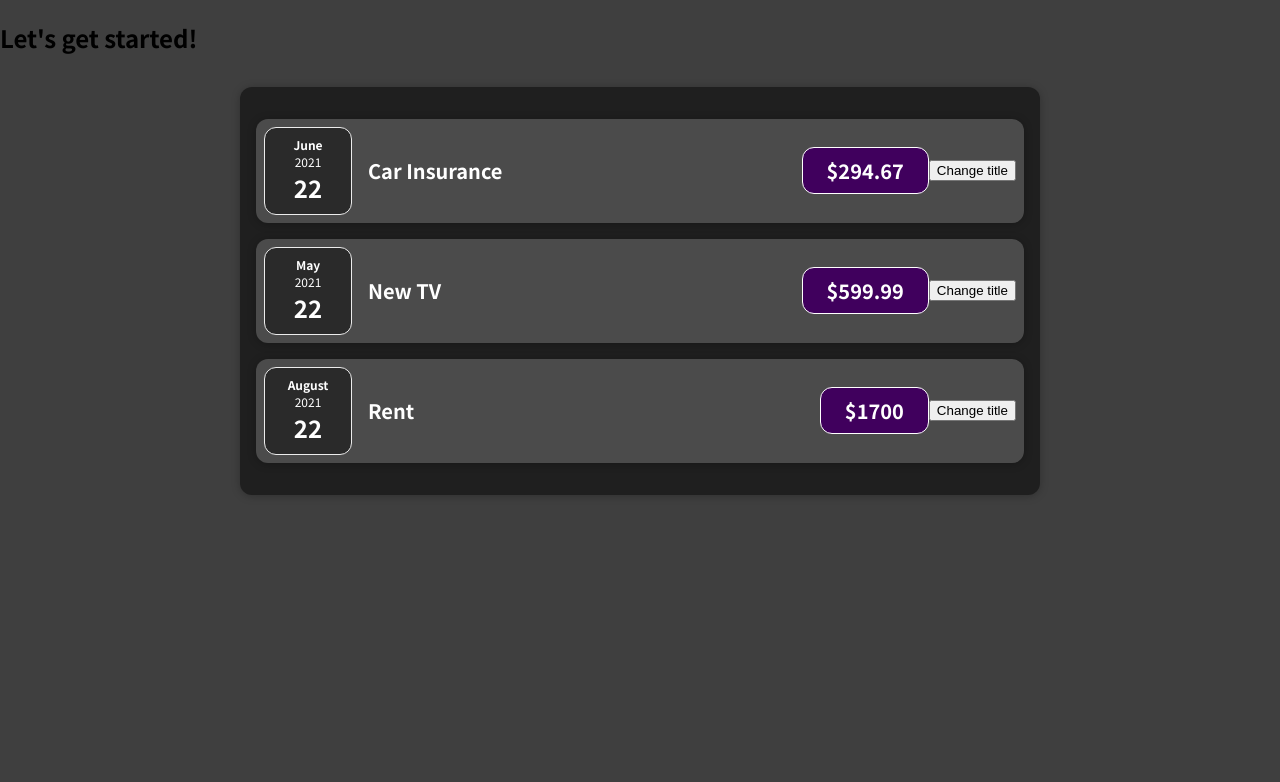
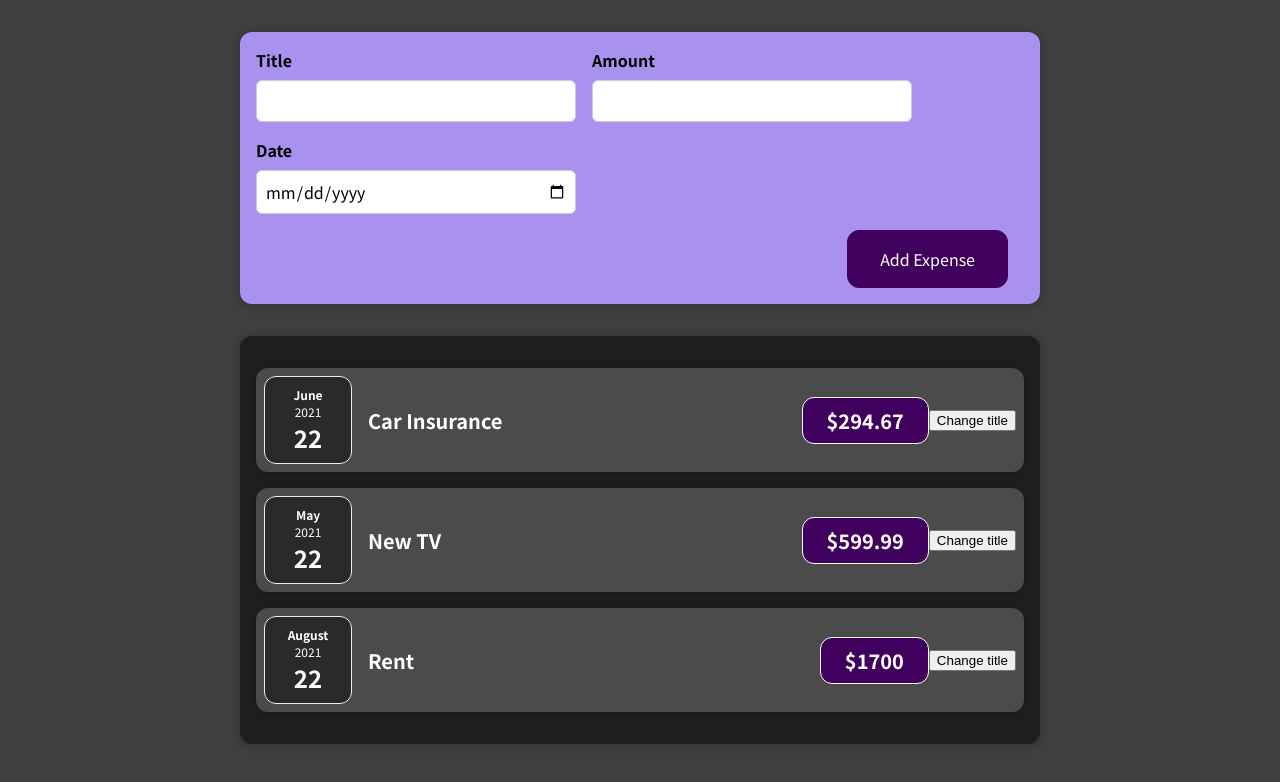
Before and after one commit to pazzissima/React2021, a React (Create React App) app: page / in a window 1280 px wide. Shown: the top 782 px of the page. Built offline with nearby package versions, Linux system fonts and the light colour scheme.

Commit message:
added a form - 2 new components

```diff
--- a/src/App.js
+++ b/src/App.js
@@ -1,4 +1,5 @@
 import React from 'react';
+import NewExpense from './components/NewExpense/NewExpense';
 import Expenses from './components/Expenses/Expenses';
 
 const App = () => {
@@ -23,19 +24,19 @@
   	}
   ];
 
-  return React.createElement(
-  	'div',
-  	{},
-  	React.createElement('h2', {}, "Let's get started!"),
-  	React.createElement(Expenses, {items: expenses})
+  // return React.createElement(
+  // 	'div',
+  // 	{},
+  // 	React.createElement('h2', {}, "Let's get started!"),
+  // 	React.createElement(Expenses, {items: expenses})
+  // );
+
+  return (
+    <div>
+      <NewExpense />
+      <Expenses items={expenses}/>
+    </div>
   );
-
-  // return (
-  //   <div>
-  //     <h2>Let's get started!</h2>
-  //     <Expenses items={expenses}/>
-  //   </div>
-  // );
 }
 
 export default App;
--- /dev/null
+++ b/src/components/NewExpense/ExpenseForm.css
@@ -0,0 +1,26 @@
+.new-expense__controls {
+  display: flex;
+  flex-wrap: wrap;
+  gap: 1rem;
+  margin-bottom: 1rem;
+  text-align: left;
+}
+
+.new-expense__control label {
+  font-weight: bold;
+  margin-bottom: 0.5rem;
+  display: block;
+}
+
+.new-expense__control input {
+  font: inherit;
+  padding: 0.5rem;
+  border-radius: 6px;
+  border: 1px solid #ccc;
+  width: 20rem;
+  max-width: 100%;
+}
+
+.new-expense__actions {
+  text-align: right;
+}
--- /dev/null
+++ b/src/components/NewExpense/ExpenseForm.js
@@ -0,0 +1,31 @@
+import React from 'react';
+
+import './ExpenseForm.css';
+
+const ExpenseForm = () => {
+	return (
+		<form>
+			<div className="new-expense__controls">
+				<div className="new-expense__control">
+					<label>Title</label>
+					<input type="text" />
+				</div>
+
+				<div className="new-expense__control">
+					<label>Amount</label>
+					<input type="number" min="0.01" step="0.01" />
+				</div>
+
+				<div className="new-expense__control">
+					<label>Date</label>
+					<input type="date" min="2019-01-01" max="2022-12-31" />
+				</div>
+			</div>
+			<div className="new-expense__actions">
+				<button type="submit">Add Expense</button>
+			</div>
+		</form>
+	);
+}
+
+export default ExpenseForm;
--- /dev/null
+++ b/src/components/NewExpense/NewExpense.css
@@ -0,0 +1,38 @@
+.new-expense {
+  background-color: #a892ee;
+  padding: 1rem;
+  margin: 2rem auto;
+  width: 50rem;
+  max-width: 95%;
+  border-radius: 12px;
+  text-align: center;
+  box-shadow: 0 1px 8px rgba(0, 0, 0, 0.25);
+}
+
+.new-expense button {
+  font: inherit;
+  cursor: pointer;
+  padding: 1rem 2rem;
+  border: 1px solid #40005d;
+  background-color: #40005d;
+  color: white;
+  border-radius: 12px;
+  margin-right: 1rem;
+}
+
+.new-expense button:hover,
+.new-expense button:active {
+  background-color: #510674;
+  border-color: #510674;
+}
+
+.new-expense button.alternative {
+  color: #220131;
+  border-color: transparent;
+  background-color: transparent;
+}
+
+.new-expense button.alternative:hover,
+.new-expense button.alternative:active {
+  background-color: #ddb3f8;
+}
--- /dev/null
+++ b/src/components/NewExpense/NewExpense.js
@@ -0,0 +1,13 @@
+import React from 'react';
+import ExpenseForm from './ExpenseForm';
+import './NewExpense.css';
+
+const NewExpense = () => {
+	return (
+		<div className="new-expense">
+			<ExpenseForm />
+		</div>
+	);
+};
+
+export default NewExpense;
```
Also changed, not shown: 1 other file (tests, documents, lock files or other folders).
